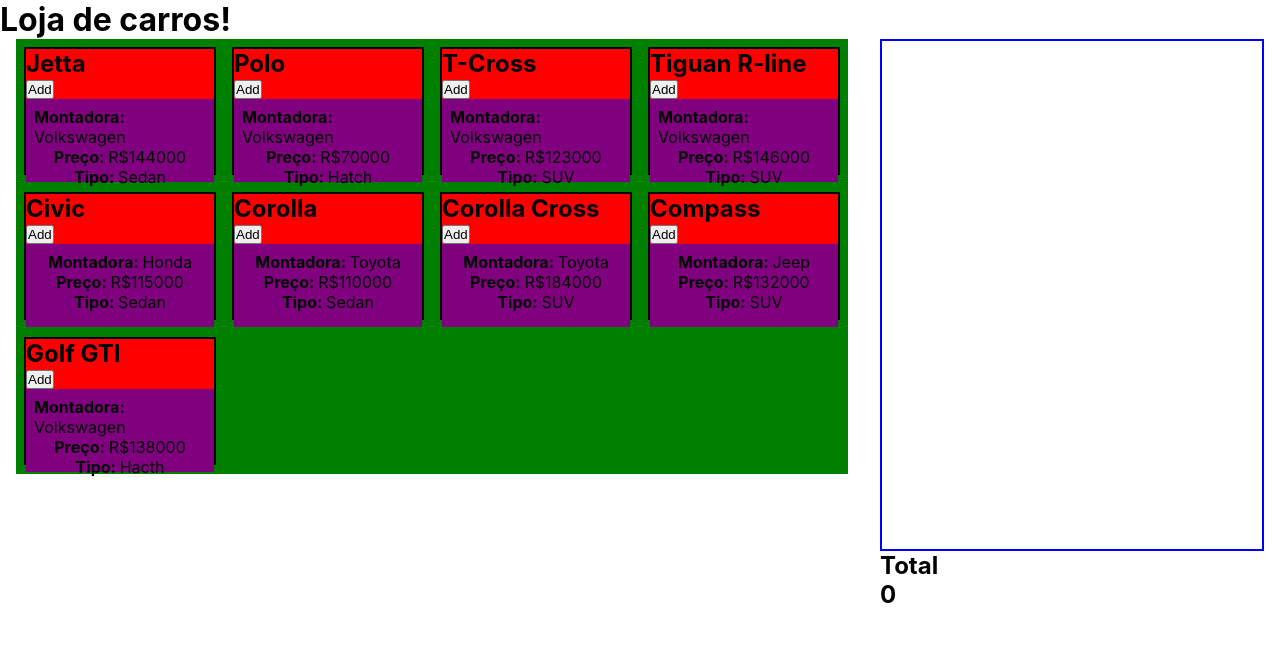
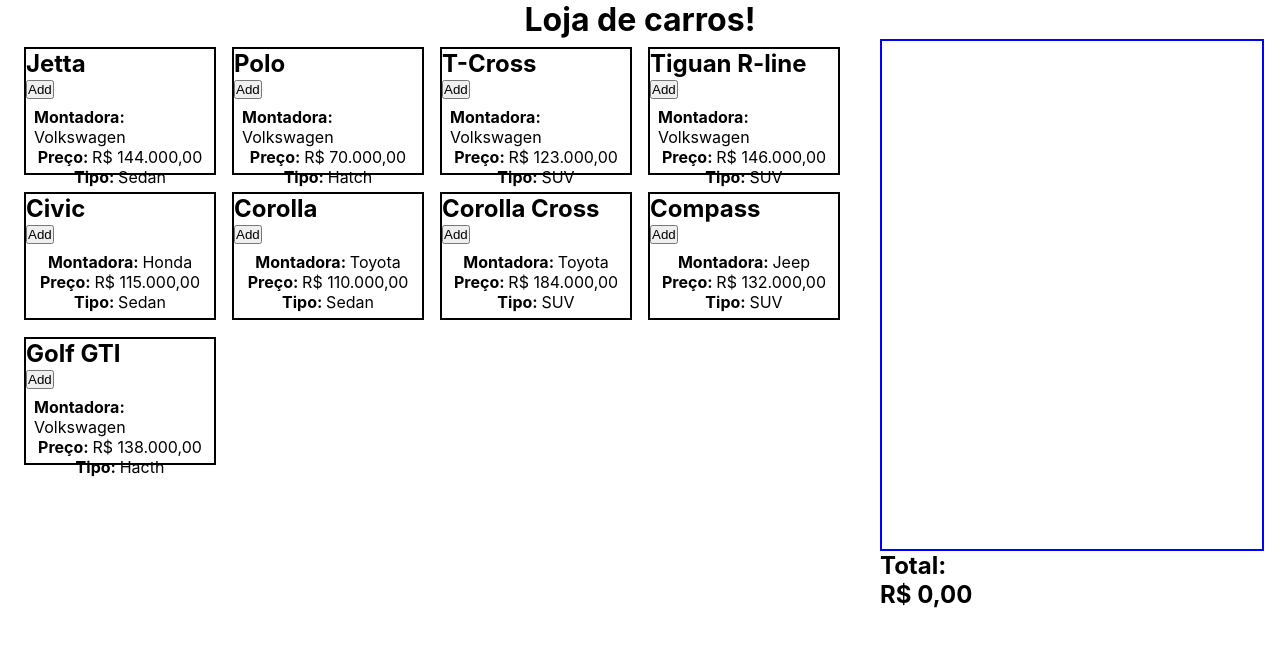
Before and after one commit to lztrem/desafiocarro, a React (Create React App) app: page / in a window 1280 px wide. Shown: the top 646 px of the page. Built offline with nearby package versions, Linux system fonts and the light colour scheme.

Commit message:
estilizando

```diff
--- a/src/App.js
+++ b/src/App.js
@@ -10,13 +10,18 @@
 `
 const Box = styled.div `
 display: flex;
-background-color: green;
 width: 65vw;
 height: 34vw;
 flex-wrap:wrap;
+
 `
+const Title = styled.h1`
+text-align: center;
+
+
+`
+
 const BoxCarros = styled.div`
-background-color: red;
 width: 15vw;
 height: 10vw;
 border:solid 2px black;
@@ -24,7 +29,6 @@
 `
 
 const BoxP = styled.div`
-background-color: purple;
 height: 6.5vw;
 padding: 0.5rem;
 display: flex;
@@ -140,7 +144,7 @@
 render(){
   return(
     <div>
-    <h1>Loja de carros!</h1>
+    <Title>Loja de carros!</Title>
     <div>
       <Carrosbonito>
     <Box>
@@ -151,7 +155,7 @@
         <button onClick={()=>this.adicionarCarros(item)}>Add</button>
         <BoxP>
         <p><strong>Montadora: </strong>{item.montadora}</p>
-        <p><strong>Preço: </strong>R${item.preço}</p>
+        <p><strong>Preço: </strong>{item.preço.toLocaleString("pt-BR",{style: "currency",currency:"BRL", currencyDisplay:"symbol"})}</p>
         <p><strong>Tipo: </strong>{item.tipo}</p>
         </BoxP>
 
@@ -170,7 +174,7 @@
             <button onClick={()=>this.removerCarros(item.id)}>X</button>
             <div>
             <p><strong>Montadora: </strong>{item.montadora}</p>
-            <p><strong>Preço: </strong>R${item.preço}</p>
+            <p><strong>Preço: </strong>{item.preço.toLocaleString("pt-BR",{style: "currency",currency:"BRL", currencyDisplay:"symbol"})}</p>
             <p><strong>Tipo: </strong>{item.tipo}</p>
             </div>
           </div>
@@ -180,10 +184,9 @@
 
     </Carrosbuy>
     <div>
-       <h2>Total</h2>
+       <h2>Total:</h2>
        <h2>{this.state.carrosComprados.reduce((a,b)=>
-       a+b.preço,0
-       )}</h2>
+       a+b.preço,0).toLocaleString("pt-BR",{style: "currency",currency:"BRL", currencyDisplay:"symbol"})}</h2>
     </div>
     </div>
     </Carrosbonito>
```
